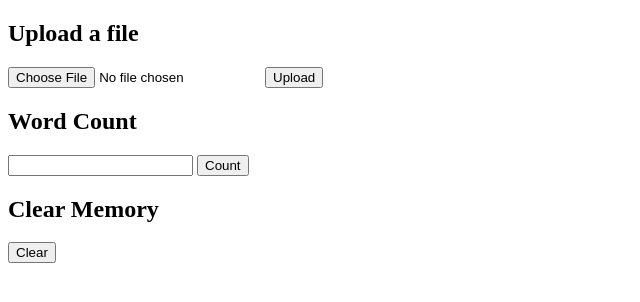
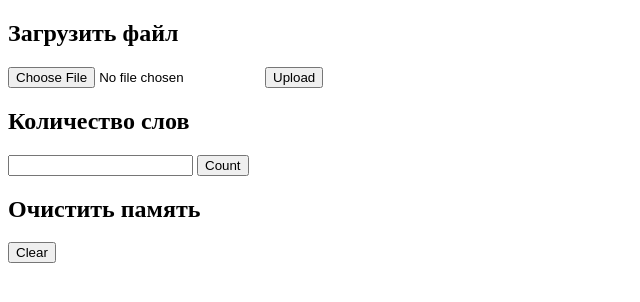
Before and after one commit to Zr413/FinalFS, a Django app: page / in a window 1280 px wide. Shown: the top 302 px of the page, without its empty margins (0-640 px from the left). Run offline with Django 5.2, Linux system fonts and the light colour scheme.

Commit message:
fixing templates

```diff
--- a/templates/index.html
+++ b/templates/index.html
@@ -2,25 +2,25 @@
 <!DOCTYPE html>
 <html>
 <head>
-    <title>Word Counter Service</title>
+    <title>Служба счетчика слов</title>
 </head>
 <body>
-    <h2>Upload a file</h2>
-    <form method="post" enctype="multipart/form-data" action="{% url 'load_file'%}">
+<h2>Загрузить файл</h2>
+<form method="post" enctype="multipart/form-data" action="{% url 'load_file' %}">
     {% csrf_token %}
     <input type="file" name="file">
     <input type="submit" value="Upload">
 </form>
 
-    <h2>Word Count</h2>
-    <form method="post" action="{% url 'word_count'%}">
+<h2>Количество слов</h2>
+<form method="post" action="{% url 'word_count' %}">
     {% csrf_token %}
     <input type="text" name="word">
     <input type="submit" value="Count">
 </form>
 
-    <h2>Clear Memory</h2>
-    <form method="post" action="{% url 'clear_memory'%}">
+<h2>Очистить память</h2>
+<form method="post" action="{% url 'clear_memory' %}">
     {% csrf_token %}
     <input type="submit" value="Clear">
 </form>
```
Lines whose indentation alone changed are shown as unchanged.
